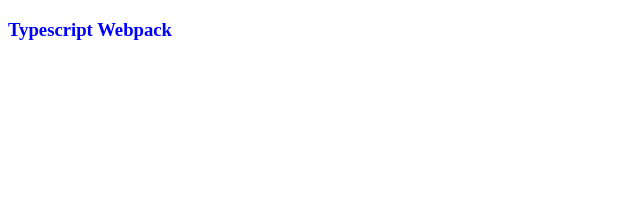
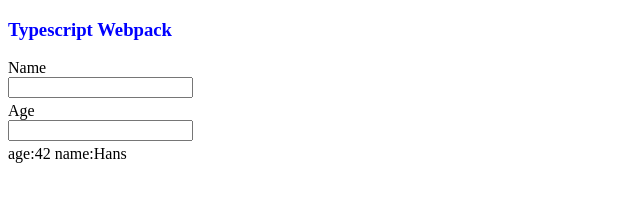
Before and after one commit to hansschenker/rxjs-observe-object, a website built with webpack: page src/index.html in a window 1280 px wide. Shown: the whole page, without its empty margins (0-640 px from the left). Built offline with nearby package versions, Linux system fonts and the light colour scheme.

Commit message:
initial commit

```diff
--- a/package.json
+++ b/package.json
@@ -15,6 +15,7 @@
     "@types/webpack": "^5.28.0",
     "css-loader": "^6.4.0",
     "html-webpack-plugin": "^5.4.0",
+    "source-map-loader": "^3.0.0",
     "style-loader": "^3.3.0",
     "ts-loader": "^9.2.6",
     "ts-node": "^10.3.0",
@@ -22,5 +23,8 @@
     "webpack": "^5.59.1",
     "webpack-cli": "^4.9.1",
     "webpack-dev-server": "^4.3.1"
+  },
+  "dependencies": {
+    "rxjs": "^7.4.0"
   }
 }
--- a/src/index.html
+++ b/src/index.html
@@ -8,5 +8,16 @@
 </head>
 <body>
     <h3>Typescript Webpack</h3>
+<div class="input-fields">
+        <div class="field">
+            <label class="field-label" name="nameLabel" for="name">Name</label>
+            <input type="text" name="name"  id="name">
+        </div>
+        <div class="field">
+            <label class="field-label name="ageLabel" for="age">Age</label>
+            <input type="number" name="age"  id="age">
+        </div>
+        <div id="result"></div>
+</div>
 </body>
 </html>
--- a/src/index.ts
+++ b/src/index.ts
@@ -1,3 +1,52 @@
+import {
+  tap,
+  scan,
+  interval,
+  map,
+  filter,
+  BehaviorSubject,
+  fromEvent,
+  debounceTime,
+  Observable,
+  startWith,
+  merge,
+  combineLatest,
+} from "rxjs";
 import "./style.css";
 
-console.log("hello from Typescript")
+
+
+const el = (elName: string) => document.getElementById(elName) as HTMLElement;
+
+console.clear();
+
+interface Person {
+  name: string;
+  age: number;
+}
+
+type PersonKeys = keyof(Person)
+
+const hans = { name: "Hans", age: 42};
+
+//const elResult = el("result")
+function renderPerson(p: Partial<Person>) {
+  console.log(p);
+  el("result").innerText = ("age:" + p.age?.toString() + " name:" + p.name)
+}
+
+
+const personState = new BehaviorSubject<Person>(hans);
+personState.pipe(
+    scan((p: Partial<Person>, prop: Partial<Person>) => ({ ...p, ...prop }), hans)
+  ).subscribe((p) => renderPerson(p));
+
+function fromInputTarget(inputTarget: HTMLInputElement) { return inputTarget.value;}
+
+// name
+const nameChanges = fromEvent(el ("name"), "change").pipe(map((e) => fromInputTarget(e.target as HTMLInputElement)));
+nameChanges.subscribe(v => personState.next({...personState.getValue(), name:  v}));
+
+// age
+const ageChanges = fromEvent(el("age"), "change").pipe(map((e) => fromInputTarget(e.target as HTMLInputElement)));
+ageChanges.subscribe((v) => personState.next({ ...personState.getValue(), age: parseInt(v) }));
--- a/src/style.css
+++ b/src/style.css
@@ -1,3 +1,15 @@
 h3 {
     color: blue;
 }
+
+.input-fields {
+    display: flex;
+    flex-direction: column;
+}
+.field {
+    margin-bottom: .25em;
+}
+.field-label {
+    display: block;
+    width: 100px;
+}
--- a/tsconfig.json
+++ b/tsconfig.json
@@ -58,7 +58,7 @@
     /* Source Map Options */
     // "sourceRoot": "",                            /* Specify the location where debugger should locate TypeScript files instead of source locations. */
     // "mapRoot": "",                               /* Specify the location where debugger should locate map files instead of generated locations. */
-    // "inlineSourceMap": true,                     /* Emit a single file with source maps instead of having a separate file. */
+     "inlineSourceMap": false,                     /* Emit a single file with source maps instead of having a separate file. */
     // "inlineSources": true,                       /* Emit the source alongside the sourcemaps within a single file; requires '--inlineSourceMap' or '--sourceMap' to be set. */
 
     /* Experimental Options */
--- a/webpack.config.ts
+++ b/webpack.config.ts
@@ -6,6 +6,7 @@
 
 const config: webpack.Configuration = {
   mode: 'development',
+  stats:  'none',
   entry: './src/index.ts',
   output: {
     path: path.resolve(__dirname, 'dist'),
@@ -22,6 +23,11 @@
         test: /\.css$/i,
         use: ["style-loader", "css-loader"],
       },
+      {
+        test: /\.js$/,
+        enforce: 'pre',
+        use: ['source-map-loader'],
+      },
     ],
   },
   plugins: [
```
Also changed, not shown: 1 other file.
